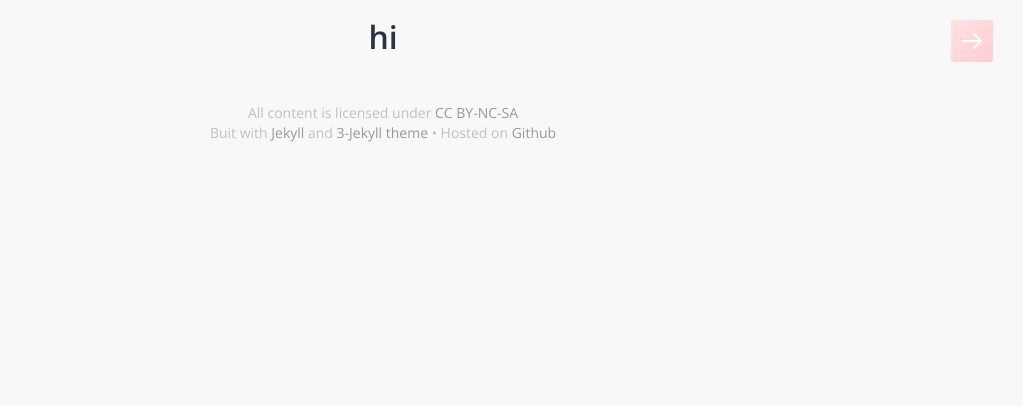
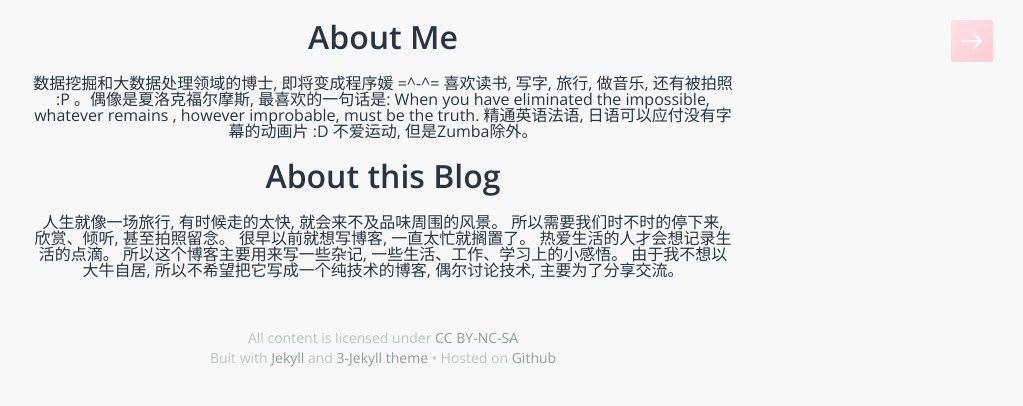
Before and after one commit to sophiesongge/sophiesongge.github.io, a Jekyll site: the page built from index.html, in a window 1280 px wide. Shown: the top 406 px of the page, without its empty margins (257-1280 px from the left). Built offline with Jekyll 4.4.1, drawn with Linux system fonts in a browser that asks for light colours; some web fonts are replaced.

Commit message:
add introduction

```diff
--- a/index.html
+++ b/index.html
@@ -2,5 +2,13 @@
 layout: default
 ---
 <div id="home" class="container">
-    <h1>hi</h1>
+    <h1>About Me</h1>
+    <p>数据挖掘和大数据处理领域的博士, 即将变成程序媛 =^-^= 喜欢读书, 写字, 旅行, 做音乐, 还有被拍照 :P 。偶像是夏洛克福尔摩斯, 最喜欢的一句话是: When you have eliminated the impossible, whatever remains
+        , however improbable, must be the truth. 精通英语法语, 日语可以应付没有字幕的动画片 :D 不爱运动, 但是Zumba除外。
+    </p>
+    <h1>About this Blog</h1>
+    <p>人生就像一场旅行, 有时候走的太快, 就会来不及品味周围的风景。 所以需要我们时不时的停下来, 欣赏、倾听, 甚至拍照留念。 很早以前就想写博客, 一直太忙就搁置了。
+    热爱生活的人才会想记录生活的点滴。 所以这个博客主要用来写一些杂记, 一些生活、工作、学习上的小感悟。 由于我不想以大牛自居, 所以不希望把它写成一个纯技术的博客,
+        偶尔讨论技术, 主要为了分享交流。
+    </p>
 </div>
```
